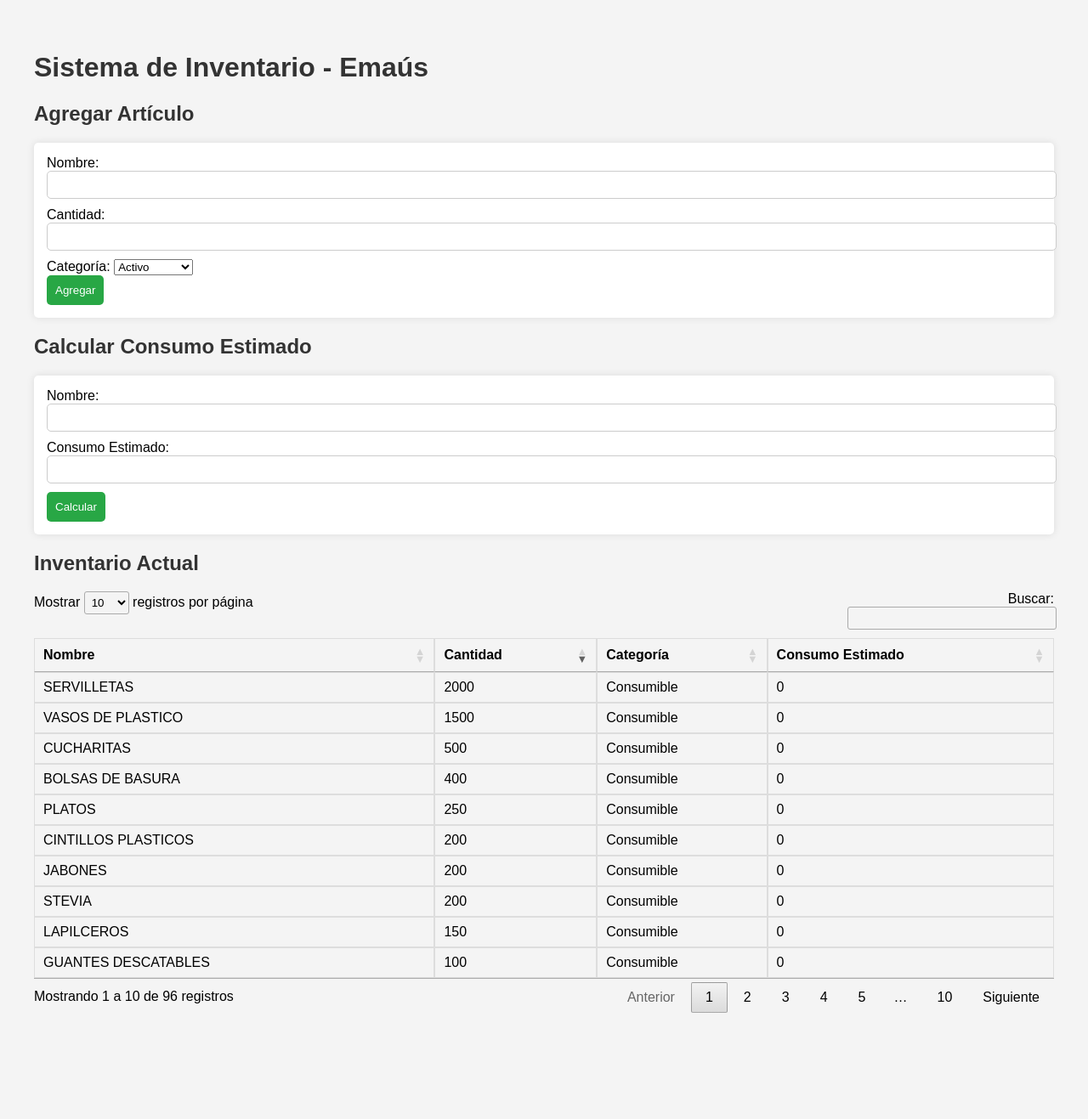
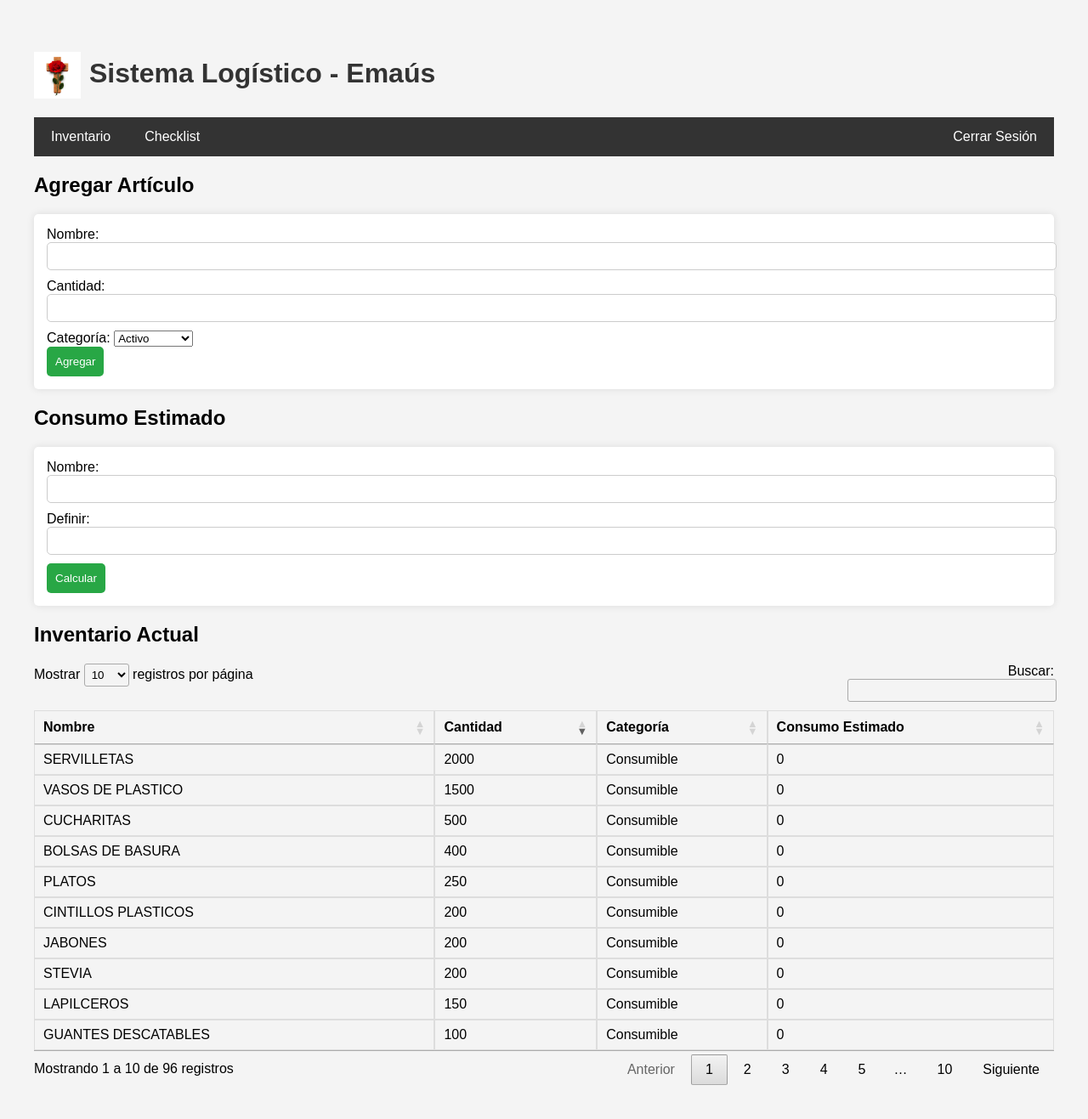
Before and after one commit to anthony-gamio/EMAUS, a Flask app: page / in a window 1280 px wide. Shown: the whole page at 85% size. Before the commit the page ends 1192 px from the top, so only its background shows below. Run offline with Flask 3, Linux system fonts and the light colour scheme; data comes from the database, SQL or seed files in the repository; some libraries are stand-ins or nearby versions.

Commit message:
Logo Emaus

```diff
--- a/app.py
+++ b/app.py
@@ -99,5 +99,33 @@ def agregar():
 
     return redirect(url_for('index'))
 
+@app.route('/checklist')
+def checklist():
+    # Cargar el CSV de actividades
+    checklist_path = 'checklist.csv'
+    if os.path.exists(checklist_path):
+        df = pd.read_csv(checklist_path)
+        # Convertir la columna 'completado' a booleano para los checkboxes
+        df['completado'] = df['completado'].astype(bool)
+        actividades = df.to_dict(orient='records')
+    else:
+        actividades = []
+
+    return render_template('checklist.html', checklist=actividades)
+
+@app.route('/logout')
+def logout():
+    # Cargar el CSV de actividades
+    checklist_path = 'checklist.csv'
+    if os.path.exists(checklist_path):
+        df = pd.read_csv(checklist_path)
+        # Convertir la columna 'completado' a booleano para los checkboxes
+        df['completado'] = df['completado'].astype(bool)
+        actividades = df.to_dict(orient='records')
+    else:
+        actividades = []
+
+    return render_template('checklist.html', checklist=actividades)
+
 if __name__ == '__main__':
     app.run(debug=True)
--- a/templates/index.html
+++ b/templates/index.html
@@ -3,17 +3,15 @@
 
 <!-- Incluye jQuery (necesario para DataTables) -->
 <script src="https://code.jquery.com/jquery-3.6.0.min.js"></script>
-
 <!-- DataTables CSS -->
 <link rel="stylesheet" href="https://cdn.datatables.net/1.13.4/css/jquery.dataTables.min.css">
-
 <!-- DataTables JS -->
 <script src="https://cdn.datatables.net/1.13.4/js/jquery.dataTables.min.js"></script>
 
 <head>
     <meta charset="UTF-8">
     <meta name="viewport" content="width=device-width, initial-scale=1.0">
-    <title>Inventario</title>
+    <title>Gestión Logistica</title>
     <style>
          body {
             font-family: Arial, sans-serif;
@@ -21,7 +19,32 @@
             padding: 20px;
             background-color: #f4f4f4;
         }
-        h1, h2 {
+        nav {
+            background-color: #333;
+            overflow: hidden;
+        }
+        nav .right {
+            float: right;
+        }
+        nav a {
+            float: left;
+            display: block;
+            color: white;
+            text-align: center;
+            padding: 14px 20px;
+            text-decoration: none;
+        }
+        nav a:hover {
+            background-color: #ddd;
+            color: black;
+        }
+        .logo-img {
+        height: 55px;  /* Ajusta el tamaño del logo */
+        margin-right: 10px;  /* Espacio entre el logo y el texto */
+        vertical-align: middle;
+        }
+        h2 { margin-top: 20px; }
+        h1 {
             color: #333;
         }
         form {
@@ -76,7 +99,18 @@
     </style>
 </head>
 <body>
-    <h1>Sistema de Inventario - Emaús</h1>
+
+    <h1><img src="{{ url_for('static', filename='logo.png') }}" alt="Logo" class="logo-img">Sistema Logístico - Emaús</h1>
+<!-- Menú de Navegación -->
+<nav>
+    <a href="{{ url_for('index') }}">Inventario</a>
+    <a href="{{ url_for('checklist') }}">Checklist</a>
+    <a href="{{ url_for('logout') }}" class="right">Cerrar Sesión</a>
+</nav>
+
+<!-- Contenido de la página -->
+<div class="container">
+
 
     <h2>Agregar Artículo</h2>
     <form action="/agregar" method="post">
@@ -92,11 +126,11 @@
         <button type="submit">Agregar</button>
     </form>
 
-    <h2>Calcular Consumo Estimado</h2>
+    <h2>Consumo Estimado</h2>
     <form action="/consumo" method="post">
         <label for="nombre">Nombre:</label>
         <input type="text" id="nombre" name="nombre" required><br>
-        <label for="consumo_estimado">Consumo Estimado:</label>
+        <label for="consumo_estimado">Definir:</label>
         <input type="number" id="consumo_estimado" name="consumo_estimado" required><br>
         <button type="submit">Calcular</button>
     </form>
```
Also changed, not shown: templates/logout.html (added, +34 -0 lines), static/logo.png (added), templates/checklist.html (renamed from templates/stock.html).
